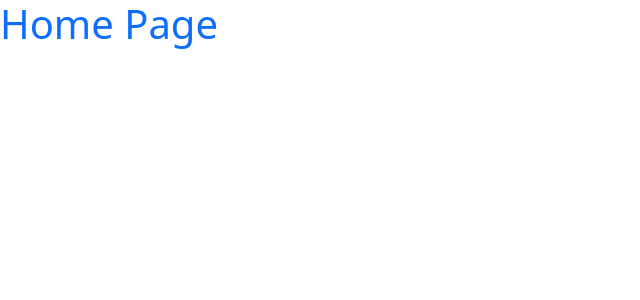
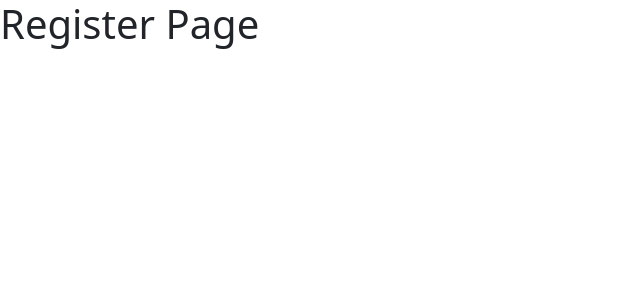
Before and after one commit to samirstha2002/Job-Portal, a React (Create React App) app in the folder client/: page /register in a window 1280 px wide. Shown: the top 300 px of the page, without its empty margins (0-640 px from the left). Built offline with nearby package versions, Linux system fonts and the light colour scheme.

Commit message:
router-dom

```diff
--- a/client/src/App.js
+++ b/client/src/App.js
@@ -1,11 +1,24 @@
+import { Routes, Route } from "react-router-dom";
 import "./App.css";
 import HomePage from "./pages/HomePage";
+import Register from "./pages/Register";
+import Login from "./pages/Login";
+import Dashboard from "./pages/Dashboard";
+import NotFound from "./pages/NotFound";
 
 function App() {
   return (
-    <div>
-      <HomePage />
-    </div>
+    <>
+      <Routes>
+        <Route path="/" element={<HomePage />} />
+        <Route path="/register" element={<Register />} />
+        <Route path="/login" element={<Login />} />
+        <Route path="/dashboard" element={<Dashboard />} />
+        <Route path="*" element={<NotFound/>} />
+
+
+      </Routes>
+    </>
   );
 }
 
--- a/client/src/index.js
+++ b/client/src/index.js
@@ -1,14 +1,16 @@
-import React from 'react';
-import ReactDOM from 'react-dom/client';
-import './index.css';
-import App from './App';
-import reportWebVitals from './reportWebVitals';
-
-const root = ReactDOM.createRoot(document.getElementById('root'));
+import React from "react";
+import ReactDOM from "react-dom/client";
+import "./index.css";
+import App from "./App";
+import reportWebVitals from "./reportWebVitals";
+import { BrowserRouter } from "react-router-dom";
+const root = ReactDOM.createRoot(document.getElementById("root"));
 root.render(
-  <React.StrictMode>
-    <App />
-  </React.StrictMode>
+  <BrowserRouter>
+    <React.StrictMode>
+      <App />
+    </React.StrictMode>
+  </BrowserRouter>
 );
 
 // If you want to start measuring performance in your app, pass a function
--- a/client/src/pages/NotFound.js
+++ b/client/src/pages/NotFound.js
@@ -1,11 +1,14 @@
-import React from 'react'
-
+import React from "react";
+import { Link } from "react-router-dom";
 const NotFound = () => {
   return (
     <div>
       <h1> Page Not Found </h1>
+      <Link className="btn btn-success" to="/">
+        Go Back
+      </Link>
     </div>
-  )
-}
+  );
+};
 
-export default NotFound
+export default NotFound;
```
